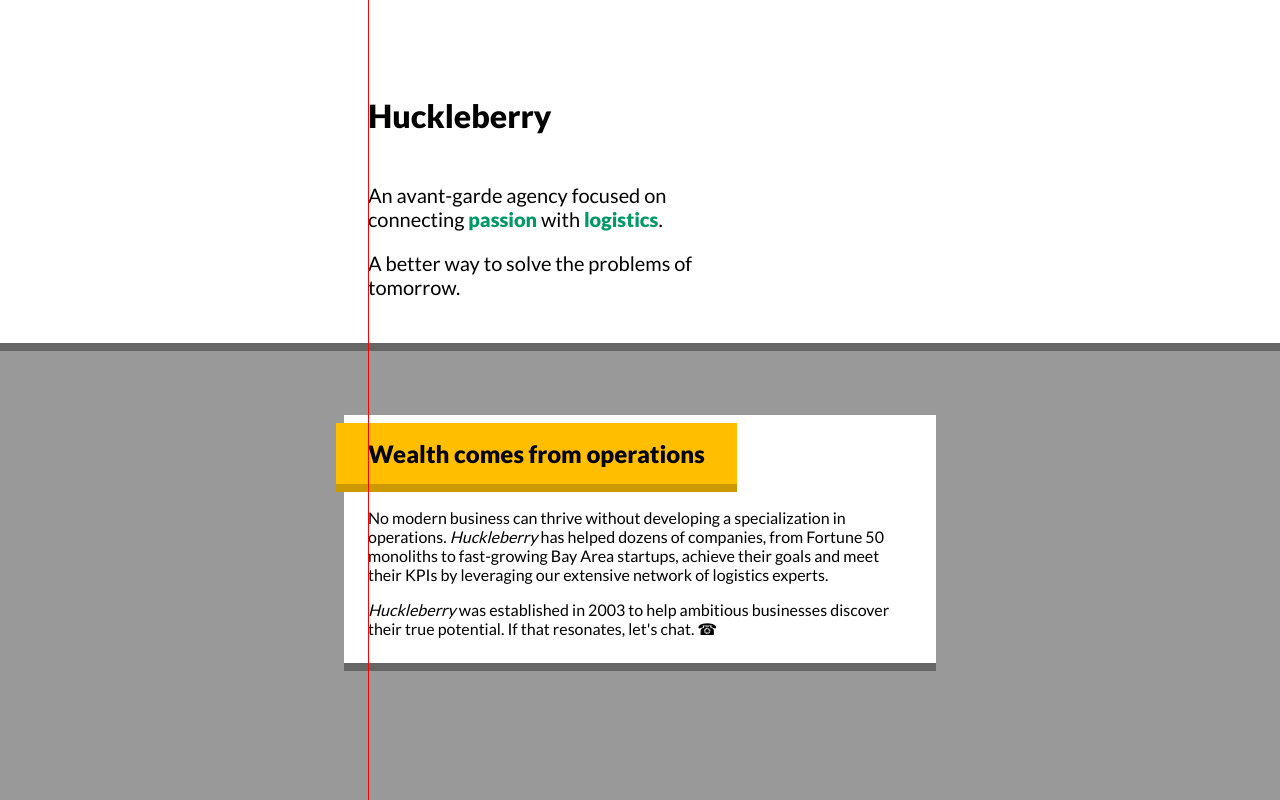
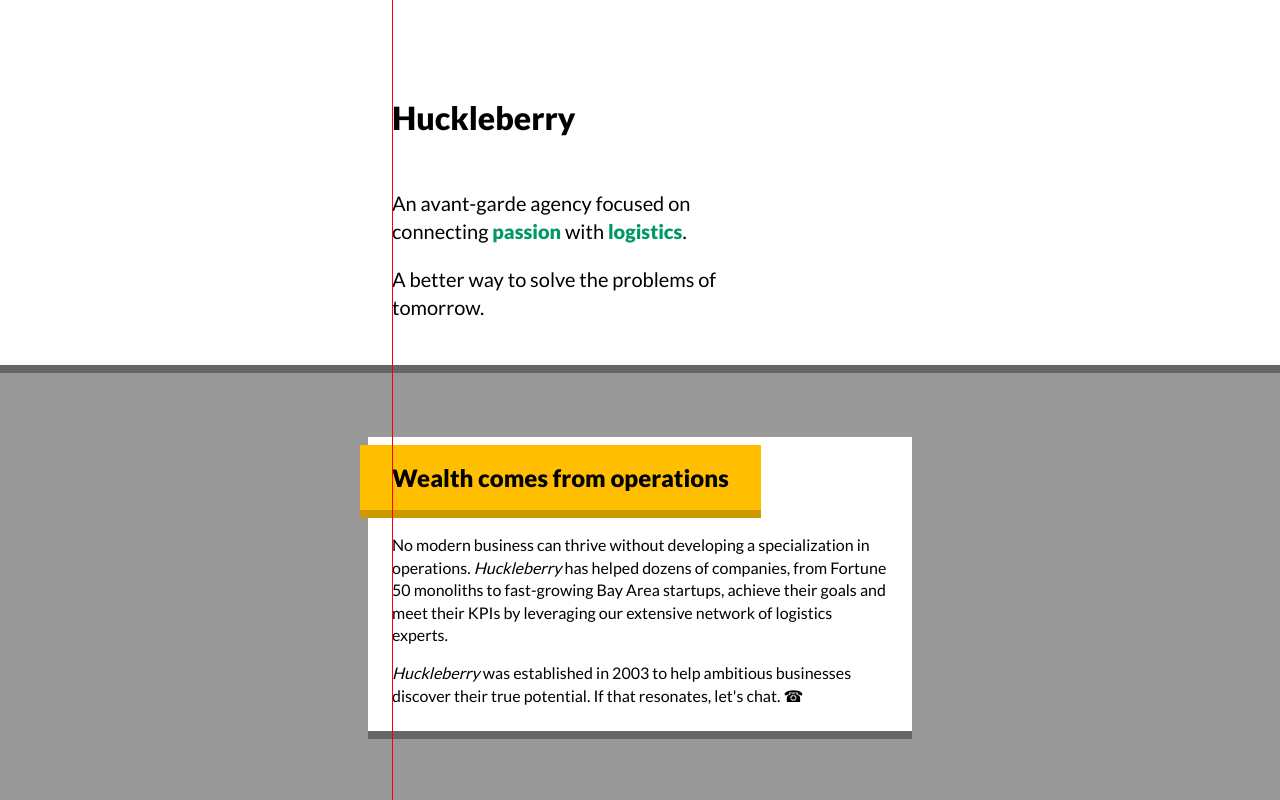
Before and after one commit to Svish/css-for-javascript-developers, a website built with Vite: page module-1/workshop-agency-page/index.html in a window 1280 px wide. Built offline with nearby package versions, Linux system fonts and the light colour scheme.

Commit message:
Module 1 – Workshop: Minor adjustment after watching solution

```diff
--- a/module-1/workshop-agency-page/package.json
+++ b/module-1/workshop-agency-page/package.json
@@ -3,7 +3,7 @@
   "version": "0.0.1",
   "private": true,
   "scripts": {
-    "start": "vite"
+    "start": "vite --open"
   },
   "dependencies": {
     "vite": "^2.1.1"
--- a/module-1/workshop-agency-page/style.css
+++ b/module-1/workshop-agency-page/style.css
@@ -40,14 +40,17 @@ html {
   --spacing-6: 64px;
   --spacing-7: 96px;
   --spacing-8: 128px;
-  --spacing-inline: var(--spacing-3);
+
+  --max-width-wrapper-padding-inline: var(--spacing-3);
 }
 
 /* Base */
 body {
   background-color: var(--gray-5);
+
   font-size: var(--font-size-1);
   font-weight: var(--font-weight-normal);
+  line-height: 1.4;
 }
 
 h1,
@@ -58,6 +61,7 @@ h2 {
 .max-width-wrapper {
   max-width: 34rem;
   margin-inline: auto;
+  padding-inline: var(--max-width-wrapper-padding-inline);
 }
 
 /* Header */
@@ -68,7 +72,6 @@ header {
   border-bottom: var(--spacing-1) solid var(--gray-4);
 
   padding-block: var(--spacing-7) var(--spacing-3);
-  padding-inline: var(--spacing-inline);
 }
 
 /* Intro chunk */
@@ -89,7 +92,6 @@ header {
 /* Main */
 main {
   padding-block: var(--spacing-6);
-  padding-inline: var(--spacing-inline);
 }
 
 /* Card */
@@ -98,8 +100,8 @@ main {
   border-bottom: var(--spacing-1) solid var(--gray-4);
 
   padding-block: var(--spacing-1);
-  padding-inline: var(--spacing-inline);
-  margin-inline: calc(-1 * var(--spacing-inline));
+  padding-inline: var(--max-width-wrapper-padding-inline);
+  margin-inline: calc(-1 * var(--max-width-wrapper-padding-inline));
 }
 
 .card .indented-heading {
```
